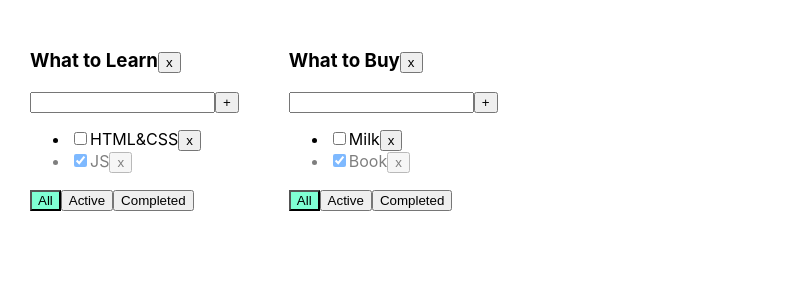
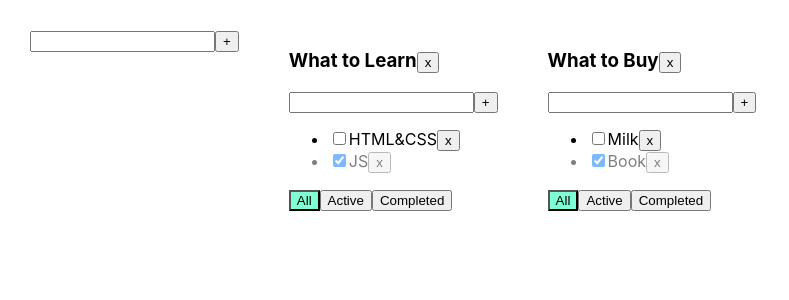
Before and after one commit to casper91044/notation, a React (Create React App) app: page / in a window 1280 px wide. Shown: the top 300 px of the page, without its empty margins (0-789 px from the left). Built offline with nearby package versions, Linux system fonts and the light colour scheme.

Commit message:
Add component: AddItemForm

```diff
--- a/src/App.tsx
+++ b/src/App.tsx
@@ -2,6 +2,7 @@ import React, {useState} from 'react';
 import './App.css';
 import {TaskType, TodoList} from "./TodoList";
 import {v1} from "uuid";
+import {AddItemForm} from "./components/AddItemForm";
 
 export type FilterValuesType = "all" | "completed" | "active";
 
@@ -78,6 +79,20 @@ function App() {
         })
     }
 
+    function updateTask(titleTask: string, taskId: string, todoListId: string) {
+
+        let currentTask = tasks[todoListId].find(t => t.id === taskId);
+        if (currentTask) {
+           currentTask.titleTask = titleTask
+            setTasks({...tasks})
+        }
+
+    }
+
+    // function updateTodoList(titleTask: string, taskId: string, todoListId: string) {
+    //
+    // }
+
     function changeFilter(value: FilterValuesType, todoListId: string) {
         // let todoList = todoLists.find(tl => tl.id === todoListId)
         // if (todoList) {
@@ -94,8 +109,15 @@ function App() {
         setTasks({...tasks})
     }
 
+    function addTodoList(title: string, todoListId: string) {
+        let newTodoList:TodoListType = {id: todoListId, titleTodoList: title, filter: "all"}
+        setTodoLists([newTodoList,...todoLists])
+        setTasks({...tasks, [todoListId]: []})
+    }
+
     return (
         <div className="App">
+            <AddItemForm addTask={addTodoList} todoListId={v1()}/>
             {
                 todoLists.map(tl => {
                     let allTodoListTasks = tasks[tl.id];
@@ -117,6 +139,7 @@ function App() {
                         changeFilter={changeFilter}
                         changeStatus={changeStatus}
                         filter={tl.filter}
+                        updateTask={updateTask}
                     />
                 })
             }
--- a/src/TodoList.tsx
+++ b/src/TodoList.tsx
@@ -1,5 +1,7 @@
-import React, {ChangeEvent, KeyboardEvent, useState} from 'react';
+import React, {ChangeEvent} from 'react';
 import {FilterValuesType} from "./App";
+import {AddItemForm} from "./components/AddItemForm";
+import {EditableSpan} from "./components/EditableSpan";
 
 export type TaskType = {
     id: string,
@@ -17,37 +19,13 @@ type PropsType = {
     addTask: (title: string, todoListId: string) => void
     changeStatus: (taskId: string, isDone: boolean, todoListId: string) => void
     filter: FilterValuesType
+    updateTask: (titleTask: string, taskId: string, todoListId: string) => void
 }
 
 
 export function TodoList({todoListId,titleTodoList,tasks,removeTask,removeTodoList,
-                             changeFilter,changeStatus,filter,...props}: PropsType)
+                             changeFilter,changeStatus,filter,addTask,...props}: PropsType)
 {
-
-    let [title, setTitle] = useState("");
-
-    let [error, setError] = useState<string | null>(null);
-
-    const addTask = () => {
-        if (title.trim() !== "") {
-            props.addTask(title, todoListId);
-            setTitle("");
-        } else {
-            setError("Title is required")
-        }
-    }
-
-    const onChangeHandler = (e: ChangeEvent<HTMLInputElement>) => {
-        setTitle(e.currentTarget.value)
-    }
-
-    const onKeyPressHandler = (e: KeyboardEvent<HTMLInputElement>) => {
-        setError(null);
-        if (e.charCode === 13) {
-            props.addTask(title, todoListId);
-            setTitle("");
-        }
-    }
 
     const onChangeFilterClickHandler = (value: FilterValuesType) => changeFilter(value, todoListId);
 
@@ -56,19 +34,12 @@ export function TodoList({todoListId,titleTodoList,tasks,removeTask,removeTodoLi
     return (
         <div>
             <h3>
+                {/*<EditableSpan title={titleTodoList} updateTask={props.updateTask} todoListId={todoListId} taskId={'1'}/>*/}
                 {titleTodoList}
                 <button onClick={onRemoveTodoListClickHandler}>x</button>
             </h3>
 
-            <div>
-                <input value={title}
-                       onChange={onChangeHandler}
-                       onKeyPress={onKeyPressHandler}
-                       className={error ? "error" : ""}
-                />
-                <button onClick={addTask}>+</button>
-                {error && <div className="error-message">{error}</div>}
-            </div>
+            <AddItemForm addTask={addTask} todoListId={todoListId}/>
 
             <ul>
                 {
@@ -79,7 +50,12 @@ export function TodoList({todoListId,titleTodoList,tasks,removeTask,removeTodoLi
                         }
                         return <li key={t.id} className={t.isDone ? "is-done" : ""}>
                             <input type="checkbox" onChange={onChangeTaskStatus} checked={t.isDone}/>
-                            <span>{t.titleTask}</span>
+                            <EditableSpan title={t.titleTask}
+                                          updateTask={props.updateTask}
+                                          taskId={t.id}
+                                          todoListId={todoListId}
+
+                            />
                             <button onClick={() => {
                                 removeTask(t.id, todoListId)
                             }}>x
--- /dev/null
+++ b/src/components/AddItemForm.tsx
@@ -0,0 +1,44 @@
+import React, {ChangeEvent, KeyboardEvent, useState} from "react";
+
+type PropsType = {
+    addTask: (title: string, todoListId: string) => void
+    todoListId: string
+}
+
+export const AddItemForm = (props: PropsType) => {
+
+    let [title, setTitle] = useState("");
+
+    let [error, setError] = useState<string | null>(null);
+
+    const addTask = () => {
+        if (title.trim() !== "") {
+            props.addTask(title, props.todoListId);
+            setTitle("");
+        } else {
+            setError("Title is required")
+        }
+    }
+
+    const onChangeHandler = (e: ChangeEvent<HTMLInputElement>) => {
+        setTitle(e.currentTarget.value)
+    }
+
+    const onKeyPressHandler = (e: KeyboardEvent<HTMLInputElement>) => {
+        setError(null);
+        if (e.charCode === 13) {
+            addTask();
+        }
+    }
+    return (
+        <div>
+            <input value={title}
+                   onChange={onChangeHandler}
+                   onKeyPress={onKeyPressHandler}
+                   className={error ? "error" : ""}
+            />
+            <button onClick={addTask}>+</button>
+            {error && <div className="error-message">{error}</div>}
+        </div>
+    )
+}
--- /dev/null
+++ b/src/components/EditableSpan.tsx
@@ -0,0 +1,35 @@
+import React, {ChangeEvent, useState} from "react";
+
+type PropsType = {
+    title: string
+    updateTask: (titleTask: string, taskId: string, todoListId: string) => void
+    todoListId: string
+    taskId: string
+}
+
+export const EditableSpan = (props: PropsType) => {
+
+    let[edit, setEdit] = useState(false)
+
+    let [title, setTitle] = useState(props.title);
+
+    const onChangeHandler = (e:ChangeEvent<HTMLInputElement>) => {
+        setTitle(e.currentTarget.value)
+    }
+
+    const onDoubleClickHandler = () => {
+        setEdit(true)
+    }
+
+    const onBlurHandler = () => {
+        setEdit(false)
+        props.updateTask(title, props.taskId, props.todoListId);
+    }
+
+    return (
+        edit
+        ? <input value={title} onChange={onChangeHandler} onBlur={onBlurHandler} autoFocus/>
+        : <span onDoubleClick={onDoubleClickHandler}>{props.title}</span>
+    )
+
+}
```
